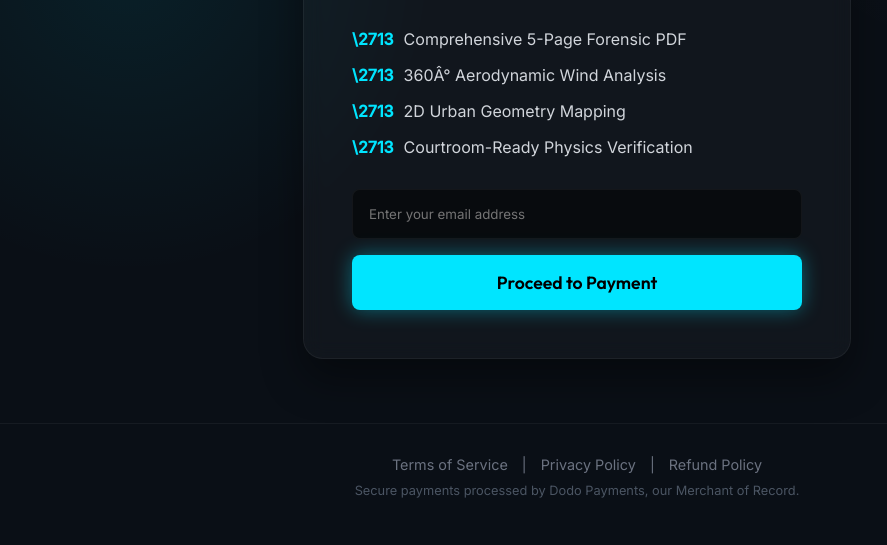
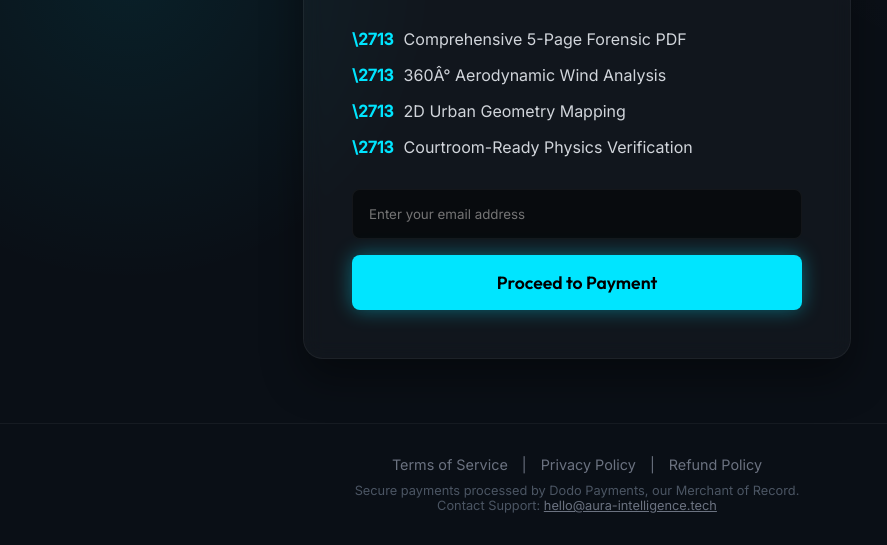
Before and after one commit to Editing-Karne-Wala/Wind_Navigator, a plain HTML site: page public/index.html in a window 1280 px wide. Shown: the part 593-1138 px from the top of the page, without its empty margins (63-950 px from the left). Drawn offline with Linux system fonts and the light colour scheme.

Commit message:
Add support email to footer for MoR compliance

```diff
--- a/public/index.html
+++ b/public/index.html
@@ -270,7 +270,7 @@
             <a href="/refund.html" style="color: var(--secondary); text-decoration: none; margin: 0 10px; transition: color 0.3s;">Refund Policy</a>
         </div>
         <div style="font-size: 0.8rem; color: #4b5563; margin-top: 10px;">
-            Secure payments processed by Dodo Payments, our Merchant of Record.
+            Secure payments processed by Dodo Payments, our Merchant of Record.<br>Contact Support: <a href='mailto:hello@aura-intelligence.tech' style='color: var(--secondary); text-decoration: underline;'>hello@aura-intelligence.tech</a>
         </div>
     </footer>
 
```
Also changed, not shown: public/privacy.html (+1 -1 lines), public/refund.html (+1 -1 lines), public/terms.html (+1 -1 lines), public/upload.html (+1 -1 lines).
